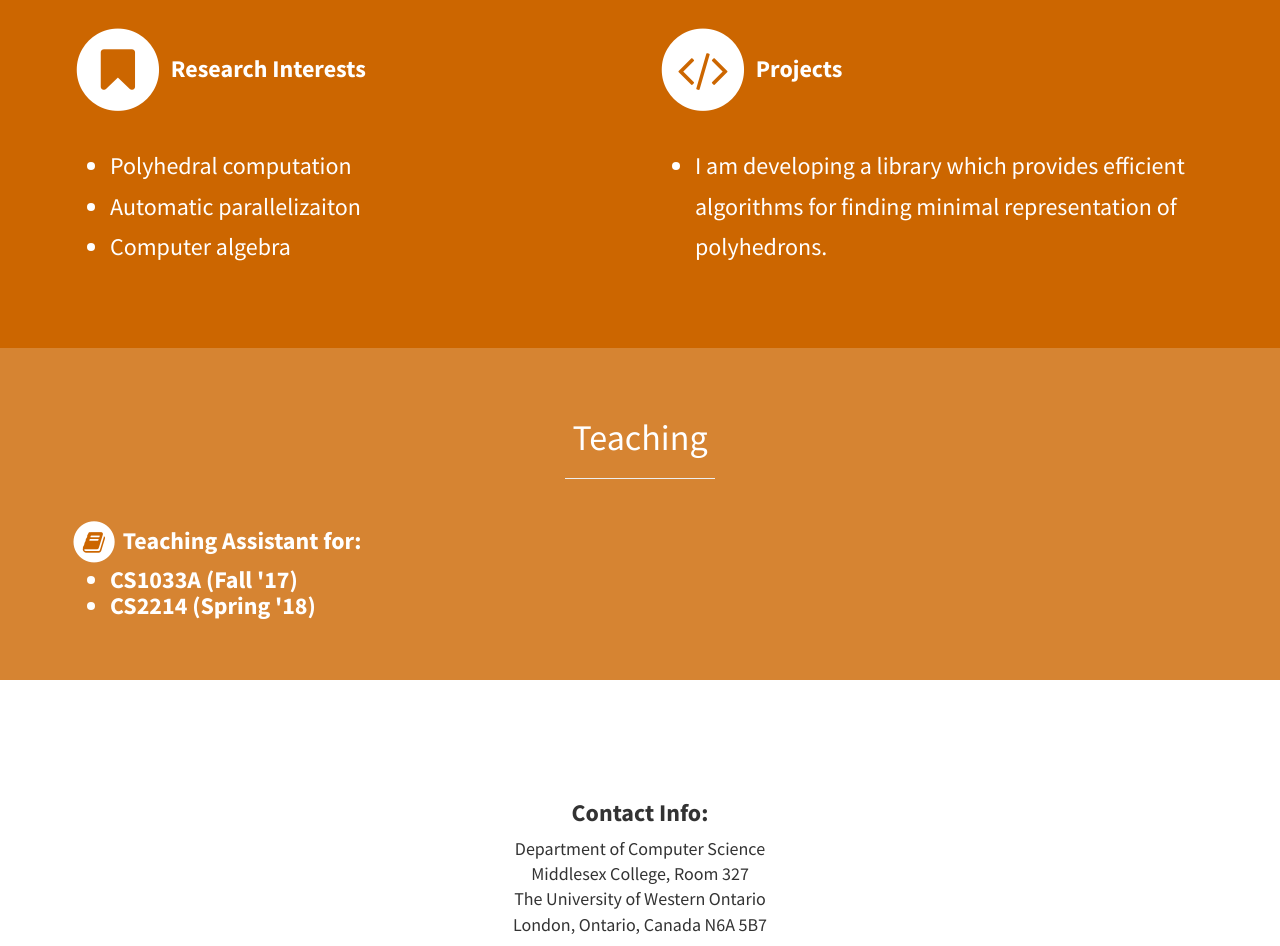
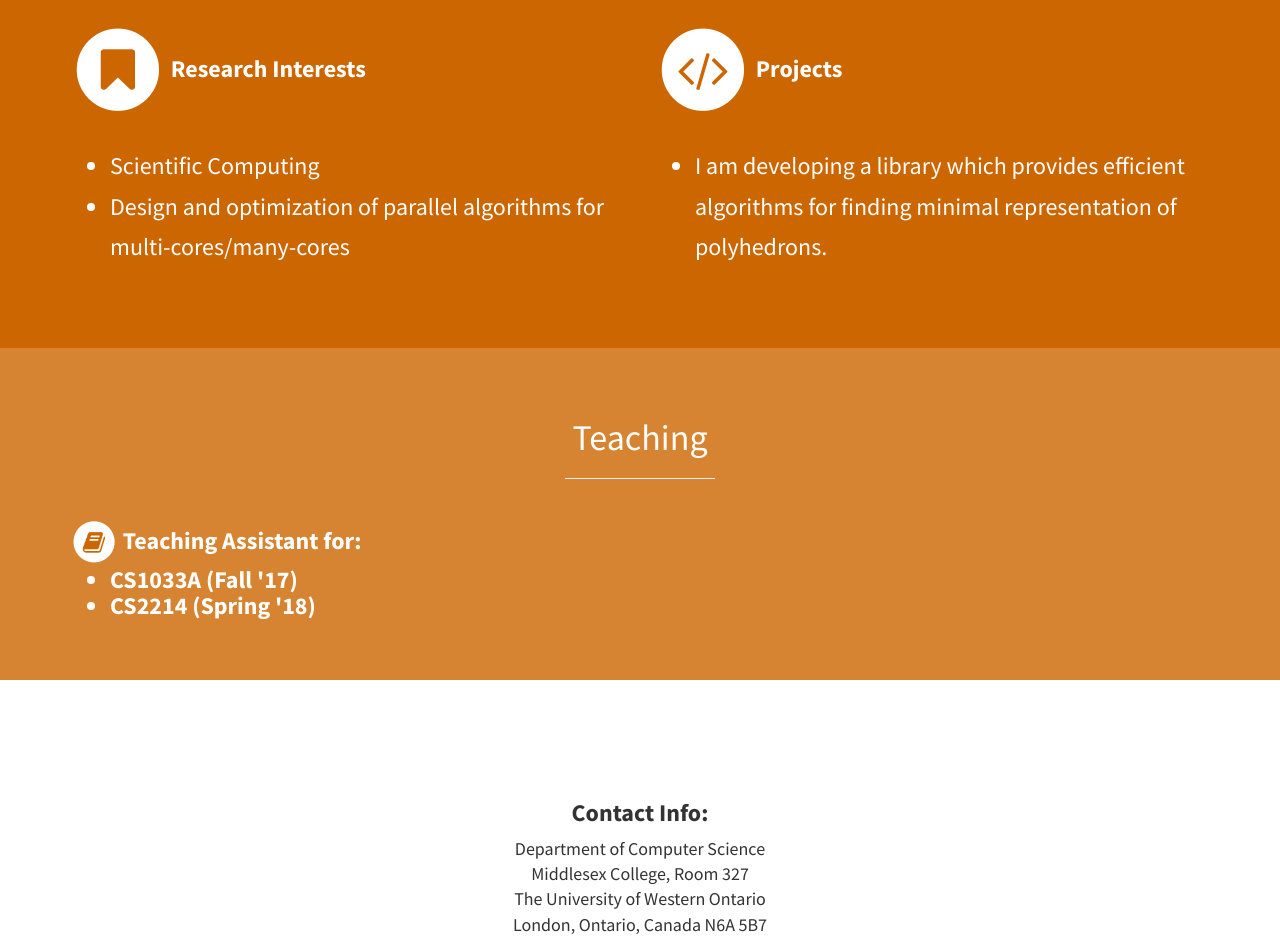
Before and after one commit to dtalaashrafi/dtalaashrafi.github.io, a plain HTML site: page index.html in a window 1280 px wide. Shown: the part 868-1814 px from the top of the page. Drawn offline with Linux system fonts and the light colour scheme; files whose address does not match are found by name.

Commit message:
index updated

```diff
--- a/index.html
+++ b/index.html
@@ -86,10 +86,9 @@
     <strong>Research Interests</strong>
 										<br><br>
 		<ul class="text-left large">
-			<li>Polyhedral computation</li>
-			<li>Automatic parallelizaiton</li>
-      <li>Computer algebra</li>
-		</ul>
+			<li>Scientific Computing</li>
+			<li>Design and optimization of parallel algorithms for multi-cores/many-cores</li>
+      			</ul>
     </div>
 	  <!-- ################## -->
     </div>
```
